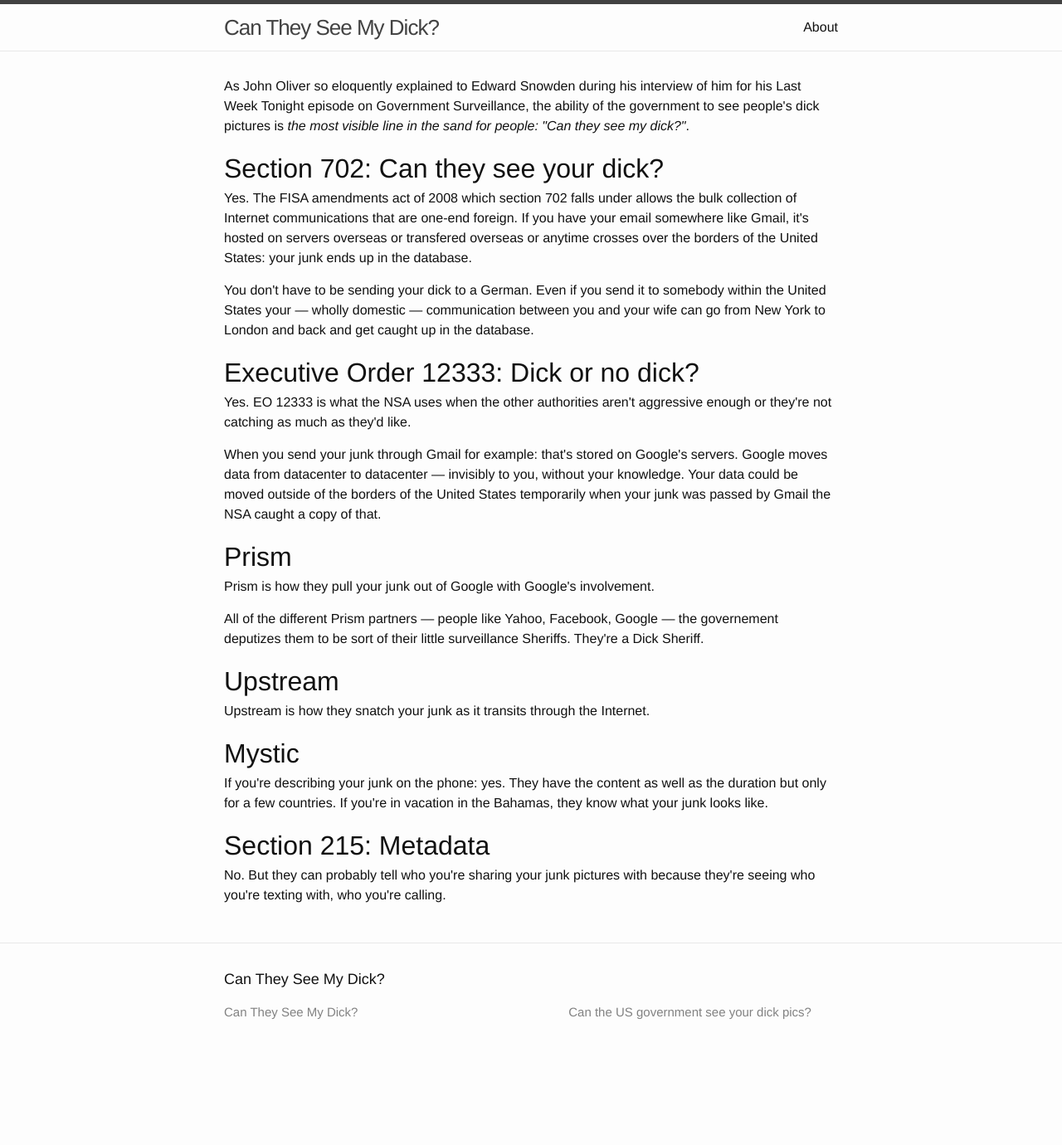
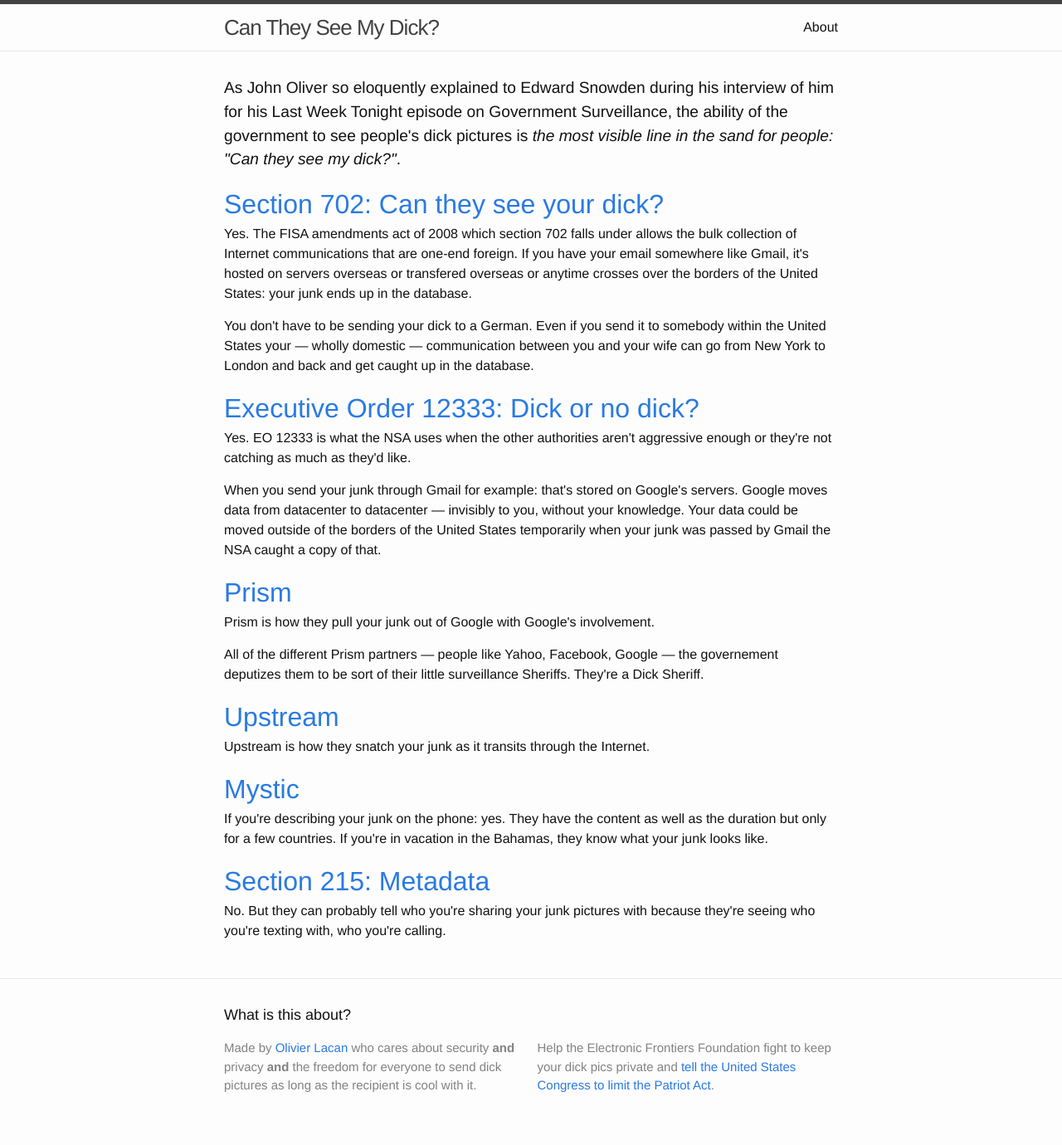
Before and after one commit to olivierlacan/can-they-see-my-dick, a Jekyll site: the page built from index.html, in a window 1280 px wide. Shown: the whole page at 83% size. Built offline with Jekyll 4.4.1, drawn with Linux system fonts in a browser that asks for light colours; before the commit the page ends 1292 px from its top, so only the background shows below that.

Commit message:
Intro & Footer styling

```diff
--- a/_config.yml
+++ b/_config.yml
@@ -1,7 +1,9 @@
 # Site settings
 title: Can They See My Dick?
-description: > # this means to ignore newlines until "baseurl:"
-  Can the US government see your dick pics?
+description: Can the US government see your dick pics?
+call_to_action: >
+  Help the Electronic Frontiers Foundation fight to keep your dick pics private
+  and <a href="https://act.eff.org/action/tell-congress-my-phone-calls-are-my-business-reform-the-nsa">tell the United States Congress to limit the Patriot Act</a>.
 baseurl: "" # the subpath of your site, e.g. /blog/
 url: "http://cantheyseemydick.com" # the base hostname & protocol for your site
 
--- a/_includes/footer.html
+++ b/_includes/footer.html
@@ -2,51 +2,17 @@
 
   <div class="wrapper">
 
-    <h2 class="footer-heading">{{ site.title }}</h2>
+    <h2 class="footer-heading">What is this about?</h2>
 
     <div class="footer-col-wrapper">
       <div class="footer-col  footer-col-1">
-        <ul class="contact-list">
-          <li>{{ site.title }}</li>
-          <li><a href="mailto:{{ site.email }}">{{ site.email }}</a></li>
-        </ul>
+        <p>
+          Made by <a href="http://olivierlacan.com">Olivier Lacan</a> who cares about security <strong>and</strong> privacy <strong>and</strong> the freedom for everyone to send dick pictures as long as the recipient is cool with it.
+        </p>
       </div>
 
       <div class="footer-col  footer-col-2">
-        <ul class="social-media-list">
-          {% if site.github_username %}
-          <li>
-            <a href="https://github.com/{{ site.github_username }}">
-              <span class="icon  icon--github">
-                <svg viewBox="0 0 16 16">
-                  <path fill="#828282" d="M7.999,0.431c-4.285,0-7.76,3.474-7.76,7.761 c0,3.428,2.223,6.337,5.307,7.363c0.388,0.071,0.53-0.168,0.53-0.374c0-0.184-0.007-0.672-0.01-1.32 c-2.159,0.469-2.614-1.04-2.614-1.04c-0.353-0.896-0.862-1.135-0.862-1.135c-0.705-0.481,0.053-0.472,0.053-0.472 c0.779,0.055,1.189,0.8,1.189,0.8c0.692,1.186,1.816,0.843,2.258,0.645c0.071-0.502,0.271-0.843,0.493-1.037 C4.86,11.425,3.049,10.76,3.049,7.786c0-0.847,0.302-1.54,0.799-2.082C3.768,5.507,3.501,4.718,3.924,3.65 c0,0,0.652-0.209,2.134,0.796C6.677,4.273,7.34,4.187,8,4.184c0.659,0.003,1.323,0.089,1.943,0.261 c1.482-1.004,2.132-0.796,2.132-0.796c0.423,1.068,0.157,1.857,0.077,2.054c0.497,0.542,0.798,1.235,0.798,2.082 c0,2.981-1.814,3.637-3.543,3.829c0.279,0.24,0.527,0.713,0.527,1.437c0,1.037-0.01,1.874-0.01,2.129 c0,0.208,0.14,0.449,0.534,0.373c3.081-1.028,5.302-3.935,5.302-7.362C15.76,3.906,12.285,0.431,7.999,0.431z"/>
-                </svg>
-              </span>
-
-              <span class="username">{{ site.github_username }}</span>
-            </a>
-          </li>
-          {% endif %}
-
-          {% if site.twitter_username %}
-          <li>
-            <a href="https://twitter.com/{{ site.twitter_username }}">
-              <span class="icon  icon--twitter">
-                <svg viewBox="0 0 16 16">
-                  <path fill="#828282" d="M15.969,3.058c-0.586,0.26-1.217,0.436-1.878,0.515c0.675-0.405,1.194-1.045,1.438-1.809
-                  c-0.632,0.375-1.332,0.647-2.076,0.793c-0.596-0.636-1.446-1.033-2.387-1.033c-1.806,0-3.27,1.464-3.27,3.27 c0,0.256,0.029,0.506,0.085,0.745C5.163,5.404,2.753,4.102,1.14,2.124C0.859,2.607,0.698,3.168,0.698,3.767 c0,1.134,0.577,2.135,1.455,2.722C1.616,6.472,1.112,6.325,0.671,6.08c0,0.014,0,0.027,0,0.041c0,1.584,1.127,2.906,2.623,3.206 C3.02,9.402,2.731,9.442,2.433,9.442c-0.211,0-0.416-0.021-0.615-0.059c0.416,1.299,1.624,2.245,3.055,2.271 c-1.119,0.877-2.529,1.4-4.061,1.4c-0.264,0-0.524-0.015-0.78-0.046c1.447,0.928,3.166,1.469,5.013,1.469 c6.015,0,9.304-4.983,9.304-9.304c0-0.142-0.003-0.283-0.009-0.423C14.976,4.29,15.531,3.714,15.969,3.058z"/>
-                </svg>
-              </span>
-
-              <span class="username">{{ site.twitter_username }}</span>
-            </a>
-          </li>
-          {% endif %}
-        </ul>
-      </div>
-
-      <div class="footer-col  footer-col-3">
-        <p class="text">{{ site.description }}</p>
+        <p class="text">{{ site.call_to_action }}</p>
       </div>
     </div>
 
--- a/_layouts/default.html
+++ b/_layouts/default.html
@@ -9,11 +9,11 @@
 
     <div class="page-content">
       <div class="wrapper">
-        <p>As John Oliver so eloquently explained to Edward Snowden during his interview of him for his Last Week Tonight episode on Government Surveillance, the ability of the government to see people's dick pictures is <em>the most visible line in the sand for people: "Can they see my dick?"</em>. </p>
+        <p class="intro">As John Oliver so eloquently explained to Edward Snowden during his interview of him for his Last Week Tonight episode on Government Surveillance, the ability of the government to see people's dick pictures is <em>the most visible line in the sand for people: "Can they see my dick?"</em>. </p>
 
 
         <dl>
-          <dt>Section 702: Can they see your dick?</dt>
+          <dt><a name="section-702"></a><a href="#section-702">Section 702: Can they see your dick?</a></dt>
           <dd>
             <p>Yes. The FISA amendments act of 2008 which section 702 falls under allows the bulk collection of Internet communications that are one-end foreign. If you have your email somewhere like Gmail, it's hosted on servers overseas or transfered overseas or anytime crosses over the borders of the United States: your junk ends up in the database.
             </p>
@@ -21,30 +21,30 @@
             <p>You don't have to be sending your dick to a German. Even if you send it to somebody within the United States your — wholly domestic — communication between you and your wife can go from New York to London and back and get caught up in the database.</p>
           </dd>
 
-          <dt>Executive Order 12333: Dick or no dick?</dt>
+          <dt><a name="executive-order-12333"></a><a href="#executive-order-12333">Executive Order 12333: Dick or no dick?</a></dt>
           <dd>
             <p>Yes. EO 12333 is what the NSA uses when the other authorities aren't aggressive enough or they're not catching as much as they'd like.</p>
 
             <p>When you send your junk through Gmail for example: that's stored on Google's servers. Google moves data from datacenter to datacenter — invisibly to you, without your knowledge. Your data could be moved outside of the borders of the United States temporarily when your junk was passed by Gmail the NSA caught a copy of that.</p>
           </dd>
 
-          <dt>Prism</dt>
+          <dt><a name="prism"></a><a href="#prism">Prism</a></dt>
           <dd>
             <p>Prism is how they pull your junk out of Google with Google's involvement.</p>
             <p>All of the different Prism partners — people like Yahoo, Facebook, Google — the governement deputizes them to be sort of their little surveillance Sheriffs. They're a Dick Sheriff.</p>
           </dd>
 
-          <dt>Upstream</dt>
+          <dt><a name="upstream"></a><a href="#upstream">Upstream</a></dt>
           <dd>
             <p>Upstream is how they snatch your junk as it transits through the Internet.</p>
           </dd>
 
-          <dt>Mystic</dt>
+          <dt><a name="mystic"></a><a href="#mystic">Mystic</a></dt>
           <dd>
             <p>If you're describing your junk on the phone: yes. They have the content as well as the duration but only for a few countries. If you're in vacation in the Bahamas, they know what your junk looks like.</p>
           </dd>
 
-          <dt>Section 215: Metadata</dt>
+          <dt><a name="section-215"></a><a href="#section-215">Section 215: Metadata</a></dt>
           <dl>
             <p>No. But they can probably tell who you're sharing your junk pictures with because they're seeing who you're texting with, who you're calling. </p>
           </dl>
--- a/_sass/_base.scss
+++ b/_sass/_base.scss
@@ -206,3 +206,7 @@ pre {
 dt {
   font-size: 2em;
 }
+
+.intro {
+  font-size: 1.2em;
+}
--- a/_sass/_layout.scss
+++ b/_sass/_layout.scss
@@ -121,19 +121,15 @@
 }
 
 .footer-col-1 {
-    width: -webkit-calc(35% - (#{$spacing-unit} / 2));
-    width:         calc(35% - (#{$spacing-unit} / 2));
+    width: -webkit-calc(50% - (#{$spacing-unit} / 2));
+    width:         calc(50% - (#{$spacing-unit} / 2));
 }
 
 .footer-col-2 {
-    width: -webkit-calc(20% - (#{$spacing-unit} / 2));
-    width:         calc(20% - (#{$spacing-unit} / 2));
+    width: -webkit-calc(50% - (#{$spacing-unit} / 2));
+    width:         calc(50% - (#{$spacing-unit} / 2));
 }
 
-.footer-col-3 {
-    width: -webkit-calc(45% - (#{$spacing-unit} / 2));
-    width:         calc(45% - (#{$spacing-unit} / 2));
-}
 
 @include media-query($on-laptop) {
     .footer-col-1,
```
